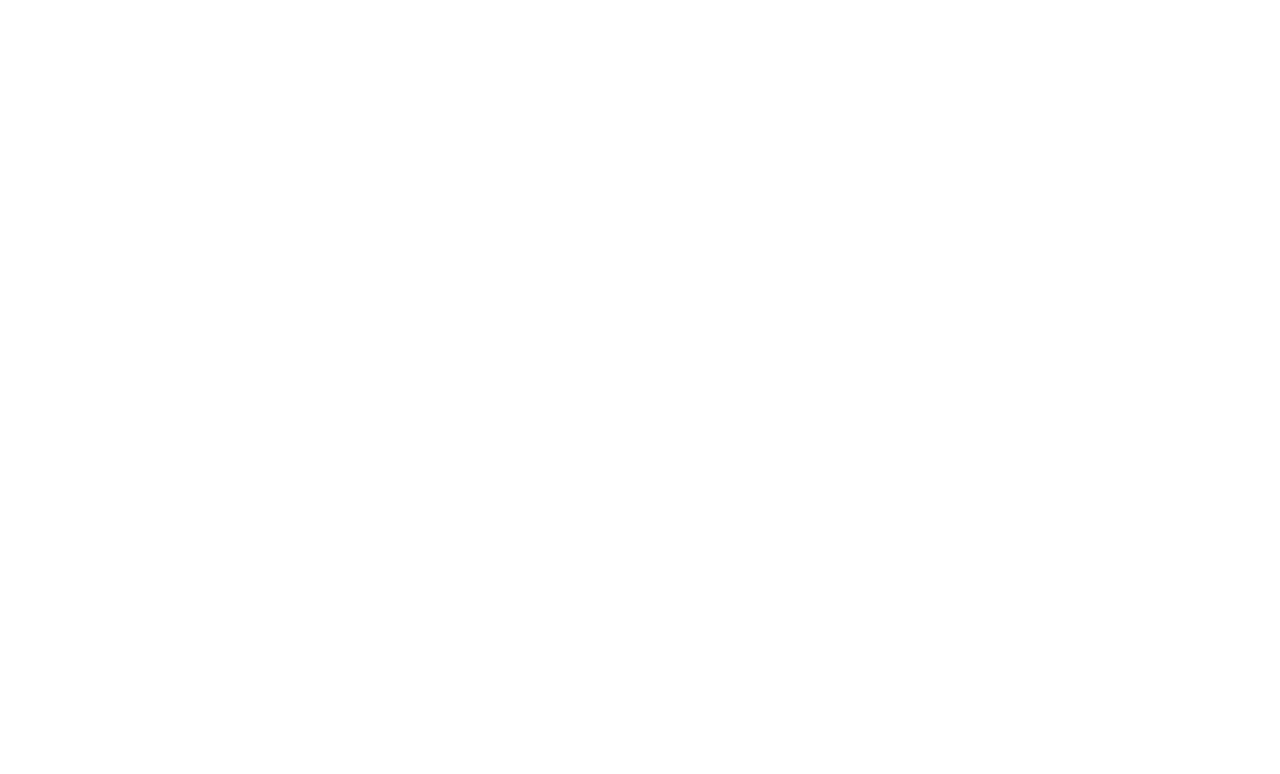
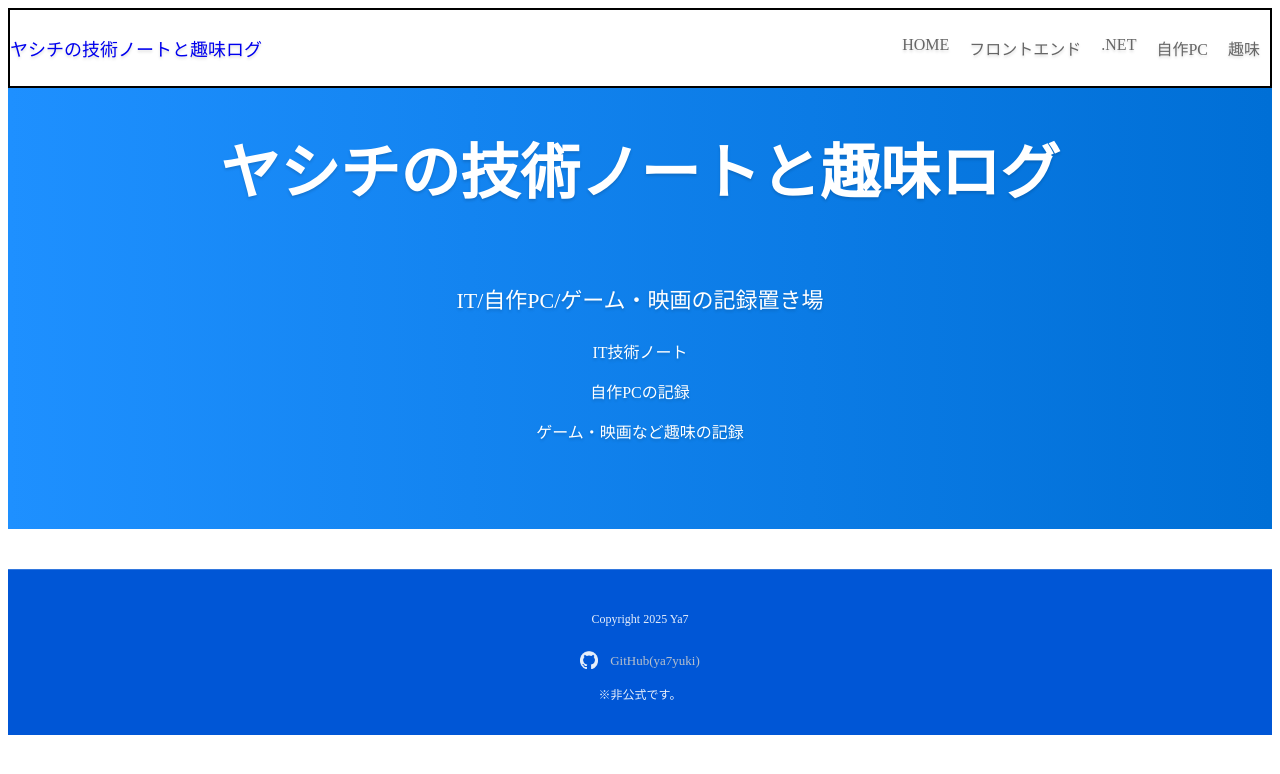
Before and after one commit to ya7yuki/HTML-CSS, a plain HTML site: page pages/frontend/index.html in a window 1280 px wide. Drawn offline with Linux system fonts and the light colour scheme.

Commit message:
ヘッダーにリンクを追加

```diff
--- a/assets/css/style.css
+++ b/assets/css/style.css
@@ -10,10 +10,57 @@
     text-align: center;
     text-shadow: 0 2px 3px rgba(0, 0, 0, 0.15);
     margin: auto;
-    padding-top: 70px;
+    padding-top: 0px;
     padding-bottom: 70px;
     margin-bottom: 40px;
 }
+
+header .navi-header-bar {
+    display: flex;
+    justify-content: space-between;
+    align-items: center;
+    background-color: #ffffff;
+    border: 2px solid #000;
+}
+
+header .navi-header-title {
+    font-size: large;
+}
+
+header .navi-header-title-link {
+    display: inline-block;
+    text-decoration: none;
+}
+
+header .navi-header-menu-item-link {
+    display: inline-block;
+    text-decoration: none;
+}
+
+header .navi-header-title:link, header .navi-header-menu-item-link:link {
+    color: #666;
+}
+
+header .navi-header-title:hover, header .navi-header-menu-item-link:hover {
+    -webkit-transform: translateY(-5px);
+    -ms-transform: translateY(-5px);
+    transform: translateY(-5px);
+    transition: 0.2s;
+}
+
+header .navi-header-title-link:visited, header .navi-header-menu-item-link:visited {
+    color: #666;
+}
+
+header .navi-menu {
+    display: flex;
+    padding: 10px;
+}
+
+header .navi-menu-item {
+    margin-left: 20px;
+}
+
 .header-section {
     max-width: 1000px;
     margin-left: auto;
--- a/components/header.html
+++ b/components/header.html
@@ -1,5 +1,39 @@
 <!-- 共通ヘッダー用HTML -->
 <header>
+        <nav class="navi-header-bar">
+                <p class="navi-header-title">
+                        <a href="/index.html" class="navi-header-title-link">
+                                ヤシチの技術ノートと趣味ログ
+                        </a>
+                </p>
+                <ul class="navi-menu">
+                        <li class="navi-menu-item">
+                                <a href="/index.html" class="navi-header-menu-item-link">
+                                        HOME
+                                </a>
+                        </li>
+                        <li class="navi-menu-item">
+                                <a href="/pages/frontend/index.html" class="navi-header-menu-item-link">
+                                        フロントエンド
+                                </a>
+                        </li>
+                        <li class="navi-menu-item">
+                                <a href="/pages/dotnet/index.html" class="navi-header-menu-item-link">
+                                        .NET
+                                </a>
+                        </li>
+                        <li class="navi-menu-item">
+                                <a href="/pages/pc/index.html" class="navi-header-menu-item-link">
+                                        自作PC
+                                </a>
+                        </li>
+                        <li class="navi-menu-item">
+                                <a href="/pages/hoby/index.html" class="navi-header-menu-item-link">
+                                        趣味
+                                </a>
+                        </li>
+                </ul>
+        </nav>
         <section class="header-section">
                 <h1 class="header-title"><b>ヤシチの技術ノートと趣味ログ</b></h1>
                 <p class="header-p">IT/自作PC/ゲーム・映画の記録置き場</p>
--- a/pages/frontend/index.html
+++ b/pages/frontend/index.html
@@ -0,0 +1,24 @@
+<!DOCTYPE html>
+<html lang="ja">
+    <head>
+        <meta charset="UTF-8">
+        <title>ヤシチの技術ノートと趣味ログ</title>
+        <meta name="description" content="IT/自作PC/ゲーム・映画の記録置き場">
+        <link rel="stylesheet" href="../../assets/css/style.css">
+        <script src="../../assets/javascript/include.js"></script>
+        <script src="../../assets/javascript/backToTop.js"></script>
+    </head>
+
+    <body>
+        <!-- 共通ヘッダー -->
+        <div data-include="../../components/header.html"></div>
+        <main>
+
+        </main>
+        <!-- 共通フッター -->
+        <div data-include="../../components/footer.html"></div>
+
+        <!-- トップに戻るボタン -->
+        <a href="#top" id="back-to-top" aria-label="ページ上部へ戻る">▲</a>
+    </body>
+</html>
```
